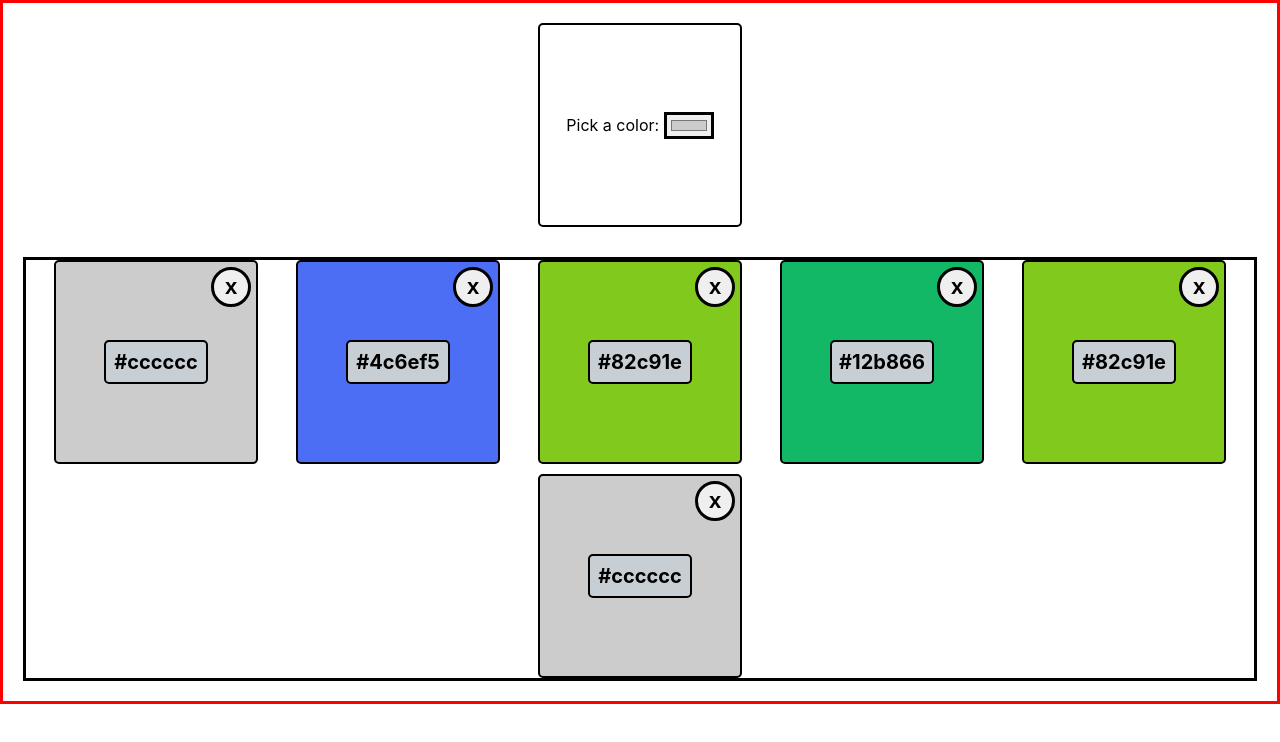
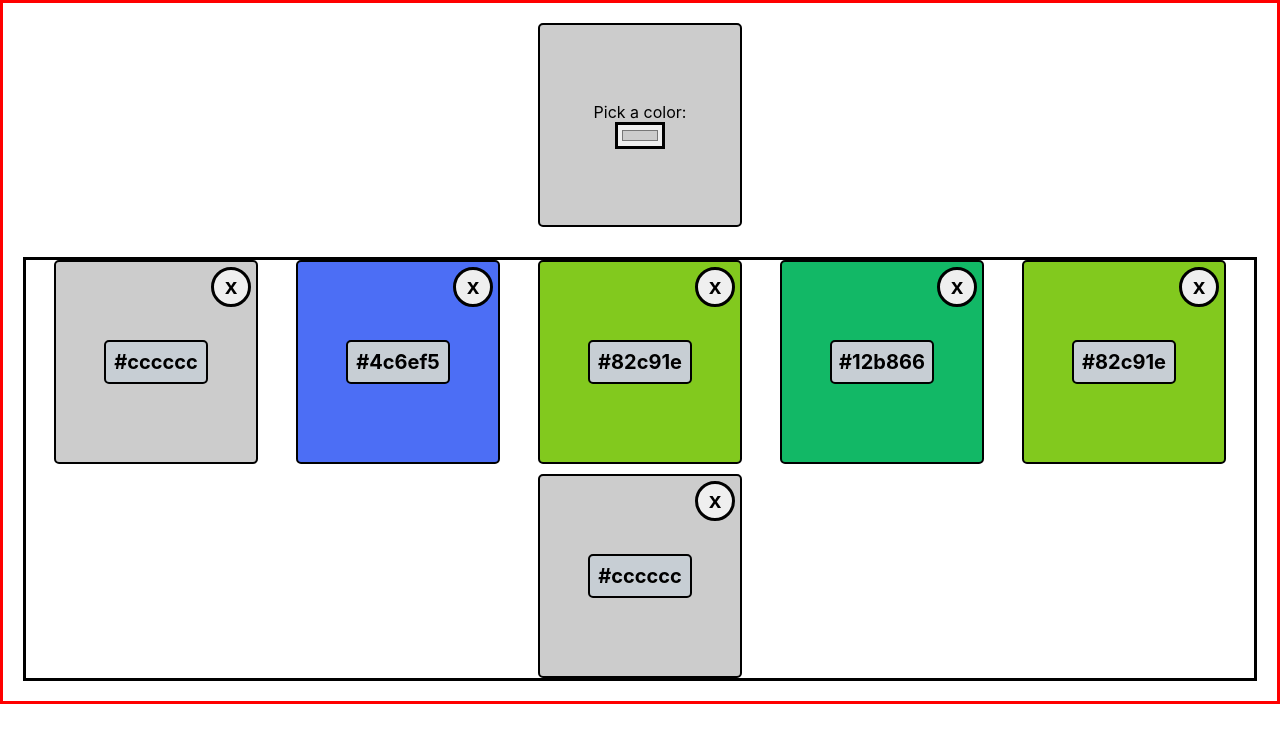
Before and after one commit to Long-HaHoang/color-saver-app, a React (Create React App) app: page / in a window 1280 px wide. Shown: the top 742 px of the page. Built offline with nearby package versions, Linux system fonts and the light colour scheme.

Commit message:
fix: color input

```diff
--- a/src/App.js
+++ b/src/App.js
@@ -3,7 +3,7 @@ import { initialColors } from "./util/initialColors";
 import ColorCard from "./component/ColorCard";
 import { useState } from "react";
 import handleDelete from "./util/handleDelete";
-import handleColorPick from "./util/handleColorPick";
+import handleColorPick from "./util/handleColorCard";
 import ColorPickerForm from "./component/ColorPickerForm";
 
 console.clear();
@@ -22,11 +22,10 @@ const StyledApp = styled.div`
 const StyledHeader = styled.div`
   height: 200px;
   aspect-ratio: 1;
-  cursor: pointer;
   border: 2px solid;
   border-radius: 5px;
-  background-color: ${({ color }) => {
-    return color;
+  background-color: ${({ bgcolor }) => {
+    return bgcolor;
   }};
   display: flex;
   justify-content: center;
@@ -43,14 +42,22 @@ const StyledCardContainer = styled.div`
   flex-wrap: wrap;
 `;
 
+function handleColorSubmit(color, setColorPick) {
+  console.log("this is handleColorSubmit");
+  console.table(color, setColorPick);
+}
+
 function App() {
   const [colorsState, setColorsState] = useState(initialColors);
   const [colorPick, setColorPick] = useState("#cccccc");
 
   return (
     <StyledApp>
-      <StyledHeader>
-        <ColorPickerForm color={colorPick}></ColorPickerForm>
+      <StyledHeader bgcolor={colorPick}>
+        <ColorPickerForm
+          color={colorPick}
+          onHandleSubmit={handleColorSubmit(colorPick, setColorPick)}
+        ></ColorPickerForm>
       </StyledHeader>
 
       <StyledCardContainer>
--- a/src/component/ColorPickerForm/ColorForm.js
+++ b/src/component/ColorPickerForm/ColorForm.js
@@ -1,7 +1,10 @@
 import styled from "styled-components";
 
 const StyledForm = styled.form`
-  background-color: hotpink;
+  display: flex;
+  flex-direction: column;
+  justify-content: center;
+  align-items: center;
 `;
 
 export default StyledForm;
--- a/src/component/ColorPickerForm/ColorPickerInput.js
+++ b/src/component/ColorPickerForm/ColorPickerInput.js
@@ -2,6 +2,7 @@ import styled from "styled-components";
 
 const StyledColorInput = styled.input`
   border: solid;
+  cursor: pointer;
 `;
 
 export default StyledColorInput;
--- a/src/component/ColorPickerForm/index.js
+++ b/src/component/ColorPickerForm/index.js
@@ -1,15 +1,22 @@
 import ColorPickerInput from "./ColorPickerInput";
+import StyledForm from "./ColorForm";
 
-export default function ColorPickerForm(color) {
-  console.log(color);
+export default function ColorPickerForm(color, onHandleSubmit) {
+  function submitHandler(e) {
+    e.preventDefault();
+    const formData = new FormData();
+    const data = Object.fromEntries(formData);
+    console.log("Submit data", data);
+  }
+
   return (
-    <form>
+    <StyledForm onSubmit={submitHandler}>
       <label htmlFor="colorPicker">Pick a color: </label>
       <ColorPickerInput
         type={"color"}
         value={color.color}
         name="colorPicker"
       ></ColorPickerInput>
-    </form>
+    </StyledForm>
   );
 }
--- a/src/util/handleColorPick.js
+++ b/src/util/handleColorCard.js
@@ -1,4 +1,4 @@
-export default function handleColorPick(colorCode) {
+export default function handleColorCard(colorCode) {
   console.log("🥳 You copied the color:", colorCode);
   navigator.clipboard.writeText(colorCode);
 }
```
